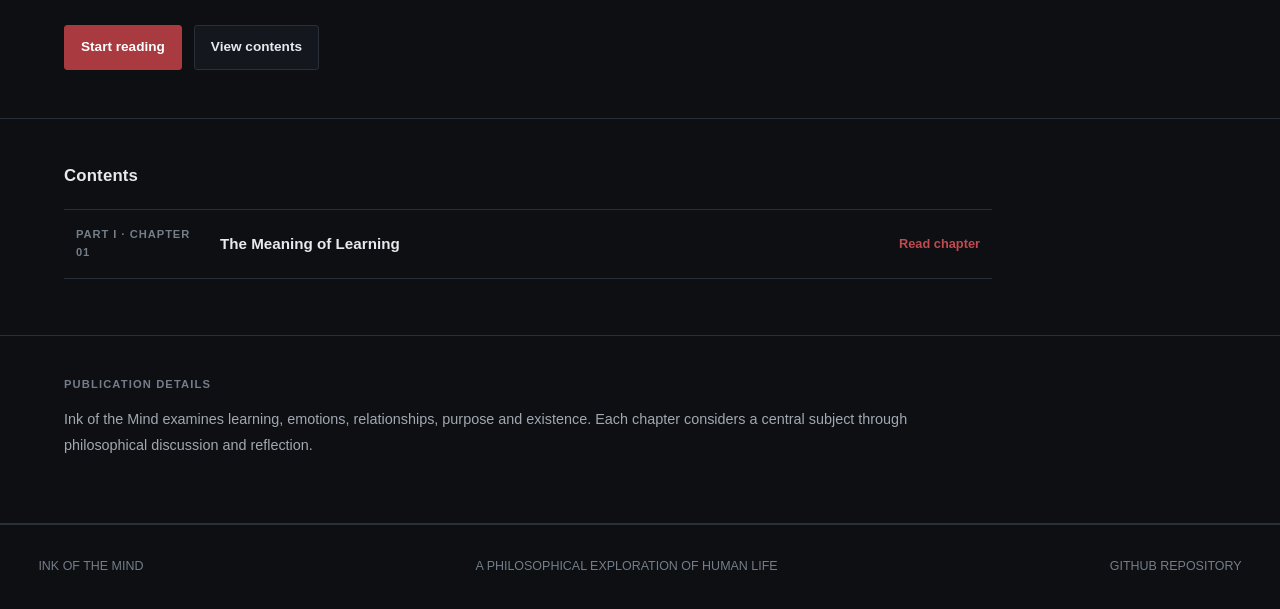
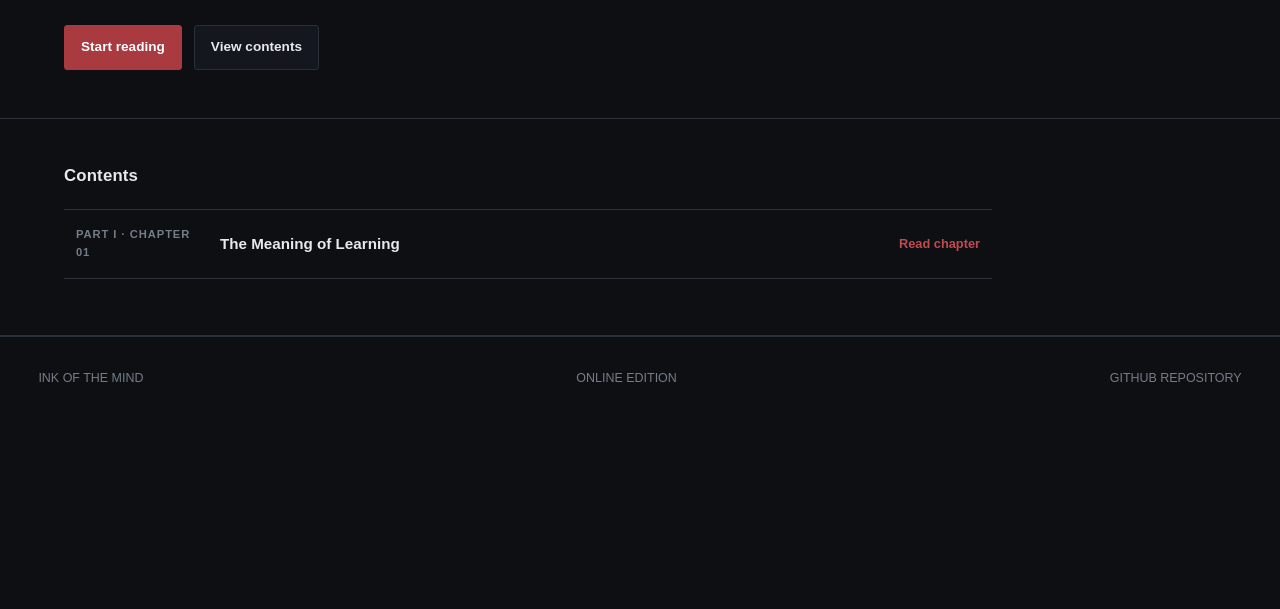
Before and after one commit to EverlastingUc/jingalala-huhu, a plain HTML site: page index.html in a window 1280 px wide. Shown: the part 311-920 px from the top of the page. After the commit the page ends 800 px from the top, so only its background shows below. Drawn offline with Linux system fonts and the light colour scheme.

Commit message:
Remove redundant publication copy from homepage

```diff
--- a/index.html
+++ b/index.html
@@ -28,10 +28,6 @@
 <div class="home-chapter"><span class="home-chapter__number">PART I · CHAPTER 01</span><strong class="home-chapter__title">The Meaning of Learning</strong><a class="home-chapter__link" href="reader.html">Read chapter</a></div>
 </div>
 </div></section>
-<section class="home-section home-about" id="about"><div class="home-inner">
-<p class="home-about__label">Publication details</p>
-<p class="home-about__copy">Ink of the Mind examines learning, emotions, relationships, purpose and existence. Each chapter considers a central subject through philosophical discussion and reflection.</p>
-</div></section>
 </main>
-<footer class="site-footer"><span>INK OF THE MIND</span><span>A PHILOSOPHICAL EXPLORATION OF HUMAN LIFE</span><a href="https://github.com/EverlastingUc/jingalala-huhu" target="_blank" rel="noopener noreferrer">GITHUB REPOSITORY</a></footer>
+<footer class="site-footer"><span>INK OF THE MIND</span><span>ONLINE EDITION</span><a href="https://github.com/EverlastingUc/jingalala-huhu" target="_blank" rel="noopener noreferrer">GITHUB REPOSITORY</a></footer>
 </body></html>
```
